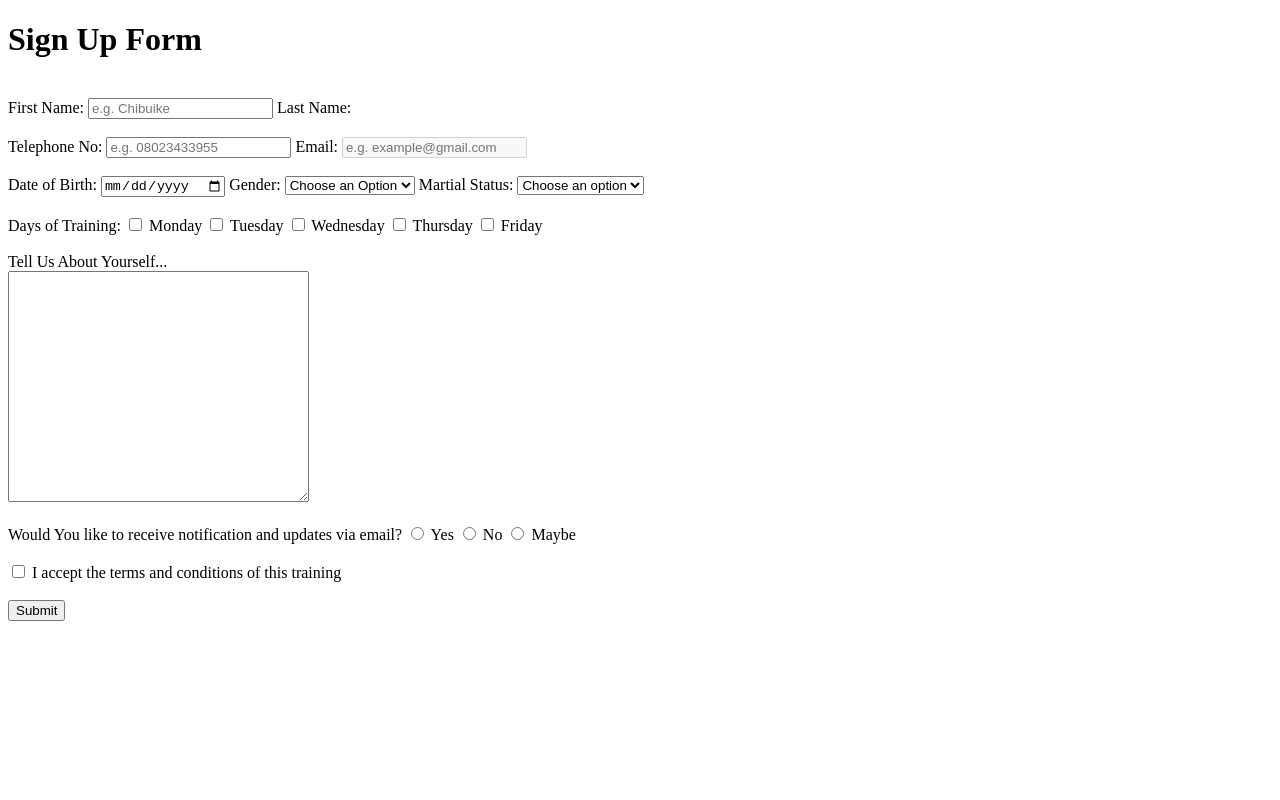
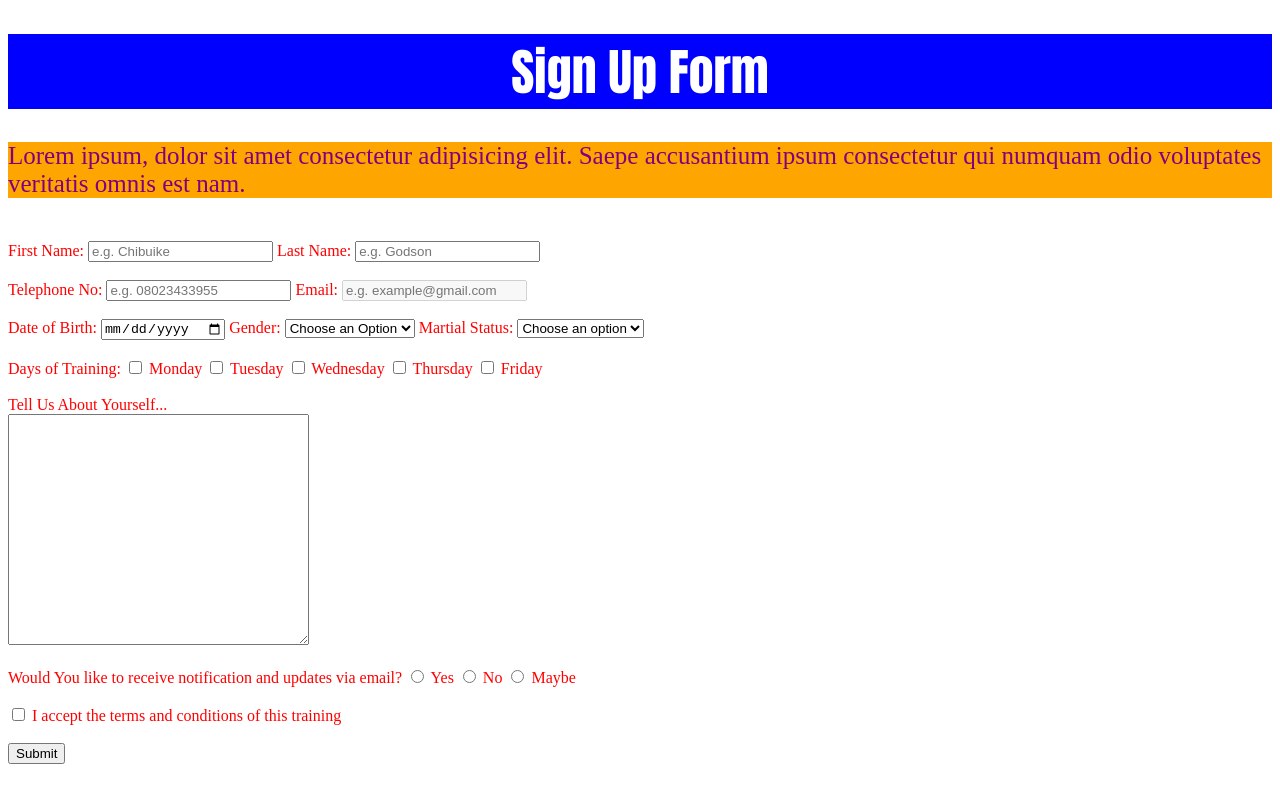
Before and after one commit to chibuikegodson/HTML_Learning, a plain HTML site: page Sign_up_Form.html in a window 1280 px wide. Drawn offline with Linux system fonts and the light colour scheme.

Commit message:
CSS introduction

```diff
--- a/Sign_up_Form.html
+++ b/Sign_up_Form.html
@@ -3,16 +3,18 @@
 <head>
     <meta charset="UTF-8">
     <meta name="viewport" content="width=device-width, initial-scale=1.0">
-    <title>Document</title>
+    <title>Sign up form</title>
+    <link rel="stylesheet" href="styles.css">
 </head>
 <h1>Sign Up Form</h1>
+<p>Lorem ipsum, dolor sit amet consectetur adipisicing elit. Saepe accusantium ipsum consectetur qui numquam odio voluptates veritatis omnis est nam.</p>
 <br>
 <div>
     <form action="">
-        <label for="first_Name">First Name:</label>
+        <label for="first_Name">First Name:</label >
         <input type="text" name="" id="first_Name" placeholder="e.g. Chibuike">
         <label for="last_name">Last Name:</label>
-        <input type="text" name="" id="last_name" placeholder="e.g. Godson" hidden>
+        <input type="text" name="" id="last_name" placeholder="e.g. Godson">
         <br><br>
         <label for="telephone_No">Telephone No:</label>
         <input type="text" name="" id="telephone_No" placeholder="e.g. 08023433955">
--- /dev/null
+++ b/styles.css
@@ -0,0 +1,19 @@
+h1 {
+    color: white;
+    font-weight: bold;
+    background-color: blue;
+    font-size: 50px;
+    text-align: center;
+    font-family: Impact, Haettenschweiler, 'Arial Narrow Bold', sans-serif;
+}
+
+label {
+    color: red;
+}
+
+p {
+    color: purple;
+    font-size: 25px;
+    background-color: orange;
+
+}
```
